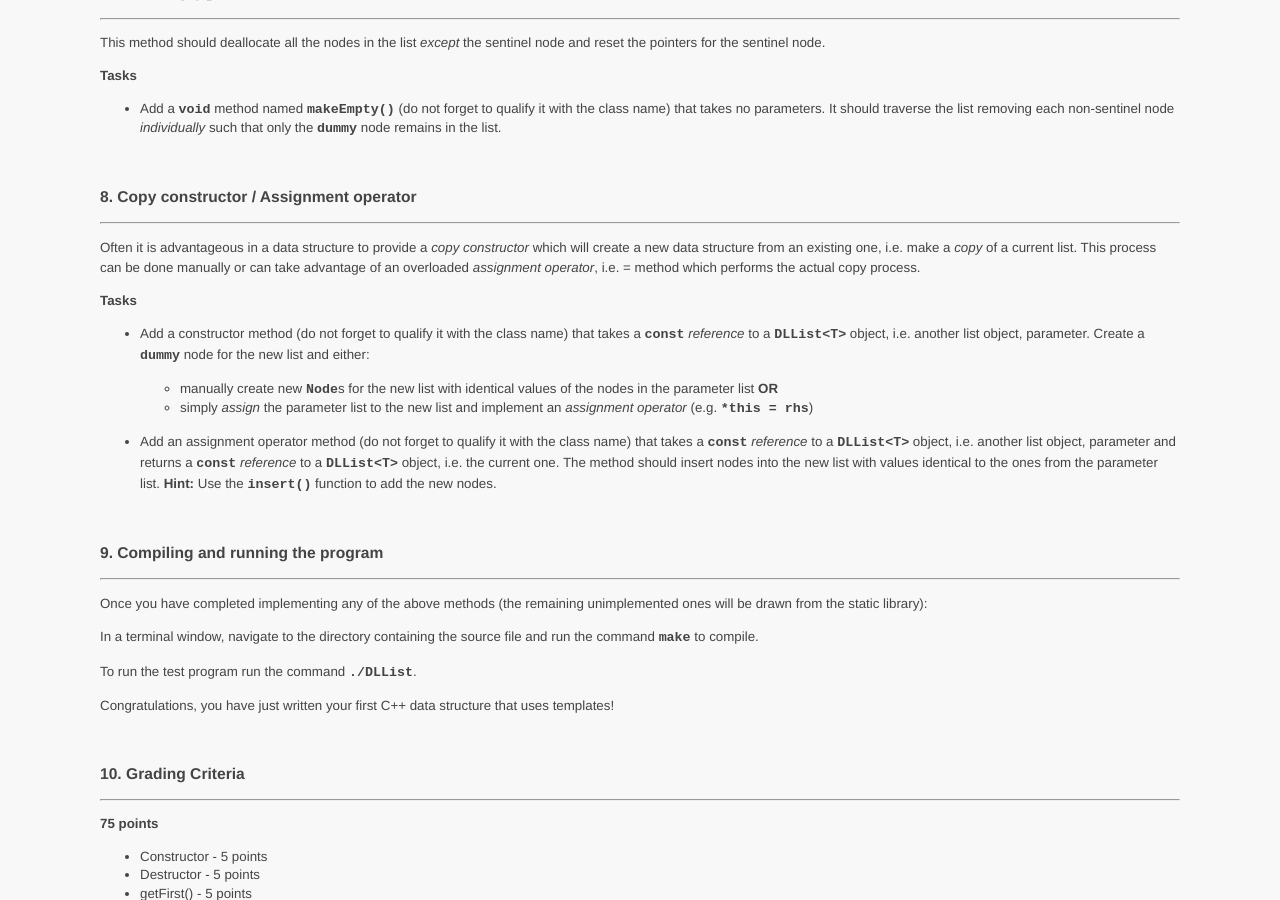
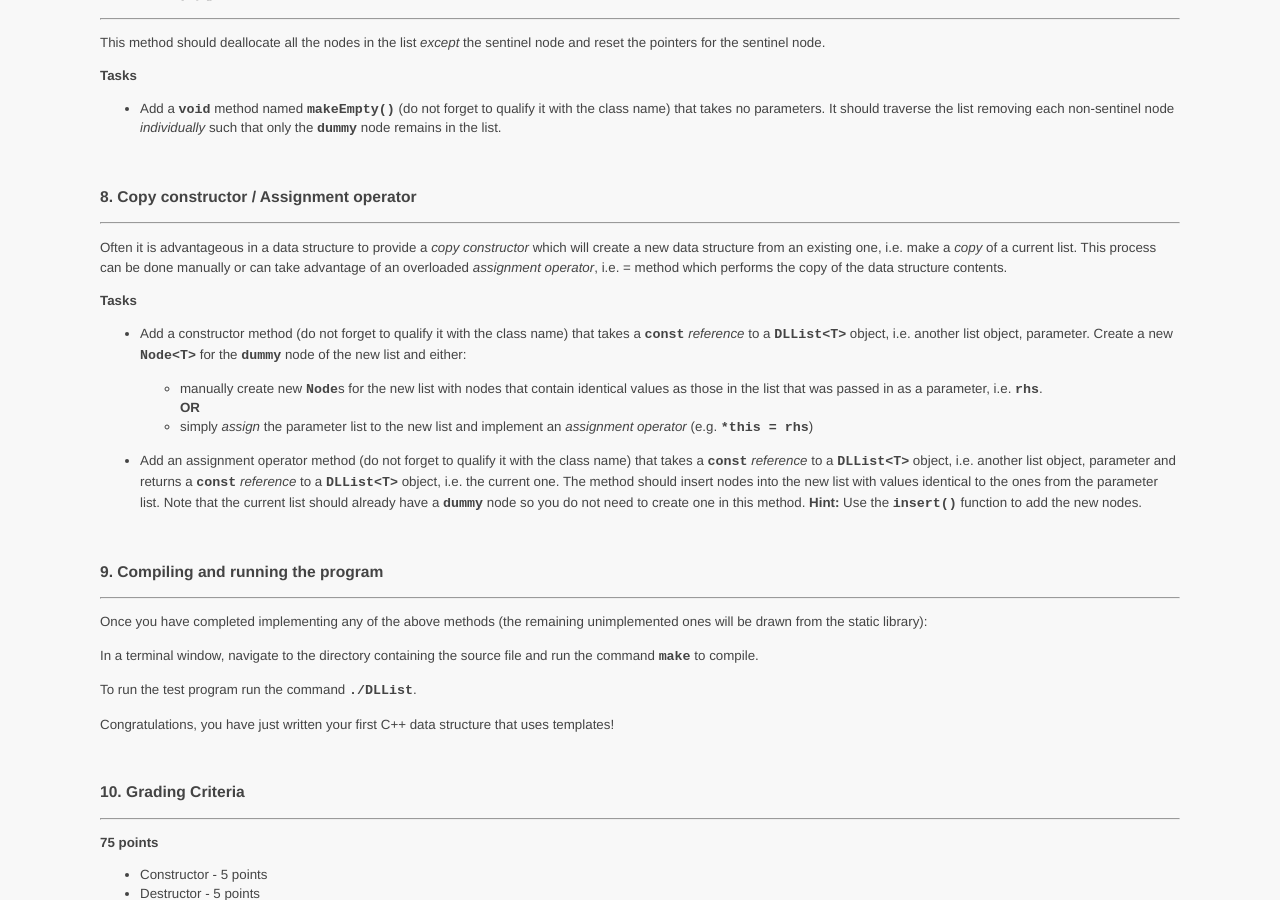
Before and after one commit to ycpcs/cs350-fall2014, a Jekyll site: the page built from assign/assign02.md, in a window 1280 px wide and 900 px high, scrolled down 2940 px. Built offline with Jekyll 4.4.1, drawn with Linux system fonts in a browser that asks for light colours; Markdown is read by kramdown in place of the engine named in the settings.

Commit message:
updated assignment #2 description

````diff
--- a/assign/assign02.md
+++ b/assign/assign02.md
@@ -177,16 +177,16 @@ This method should deallocate all the nodes in the list *except* the sentinel no
 ### 8. Copy constructor / Assignment operator
 -----------------------------------------------
 
-Often it is advantageous in a data structure to provide a *copy constructor* which will create a new data structure from an existing one, i.e. make a *copy* of a current list. This process can be done manually or can take advantage of an overloaded *assignment operator*, i.e. = method which performs the actual copy process.
+Often it is advantageous in a data structure to provide a *copy constructor* which will create a new data structure from an existing one, i.e. make a *copy* of a current list. This process can be done manually or can take advantage of an overloaded *assignment operator*, i.e. = method which performs the copy of the data structure contents.
 
 **Tasks**
 
-* Add a constructor method (do not forget to qualify it with the class name) that takes a **```const```** *reference* to a **```DLList<T>```** object, i.e. another list object, parameter. Create a **```dummy```** node for the new list and either:
+* Add a constructor method (do not forget to qualify it with the class name) that takes a **```const```** *reference* to a **```DLList<T>```** object, i.e. another list object, parameter. Create a new **```Node<T>```** for the **```dummy```** node of the new list and either:
 
-	* manually create new **```Node```**s for the new list with identical values of the nodes in the parameter list **OR**
+	* manually create new **```Node```**s for the new list with nodes that contain identical values as those in the list that was passed in as a parameter, i.e. **```rhs```**. <br>**OR**
 	* simply *assign* the parameter list to the new list and implement an *assignment operator* (e.g. **```*this = rhs```**)
 
-* Add an assignment operator method (do not forget to qualify it with the class name) that takes a **```const```** *reference* to a **```DLList<T>```** object, i.e. another list object, parameter and returns a **```const```** *reference* to a **```DLList<T>```** object, i.e. the current one. The method should insert nodes into the new list with values identical to the ones from the parameter list. **Hint:** Use the **```insert()```** function to add the new nodes.
+* Add an assignment operator method (do not forget to qualify it with the class name) that takes a **```const```** *reference* to a **```DLList<T>```** object, i.e. another list object, parameter and returns a **```const```** *reference* to a **```DLList<T>```** object, i.e. the current one. The method should insert nodes into the new list with values identical to the ones from the parameter list. Note that the current list should already have a **```dummy```** node so you do not need to create one in this method.  **Hint:** Use the **```insert()```** function to add the new nodes.
 
 
 
````
